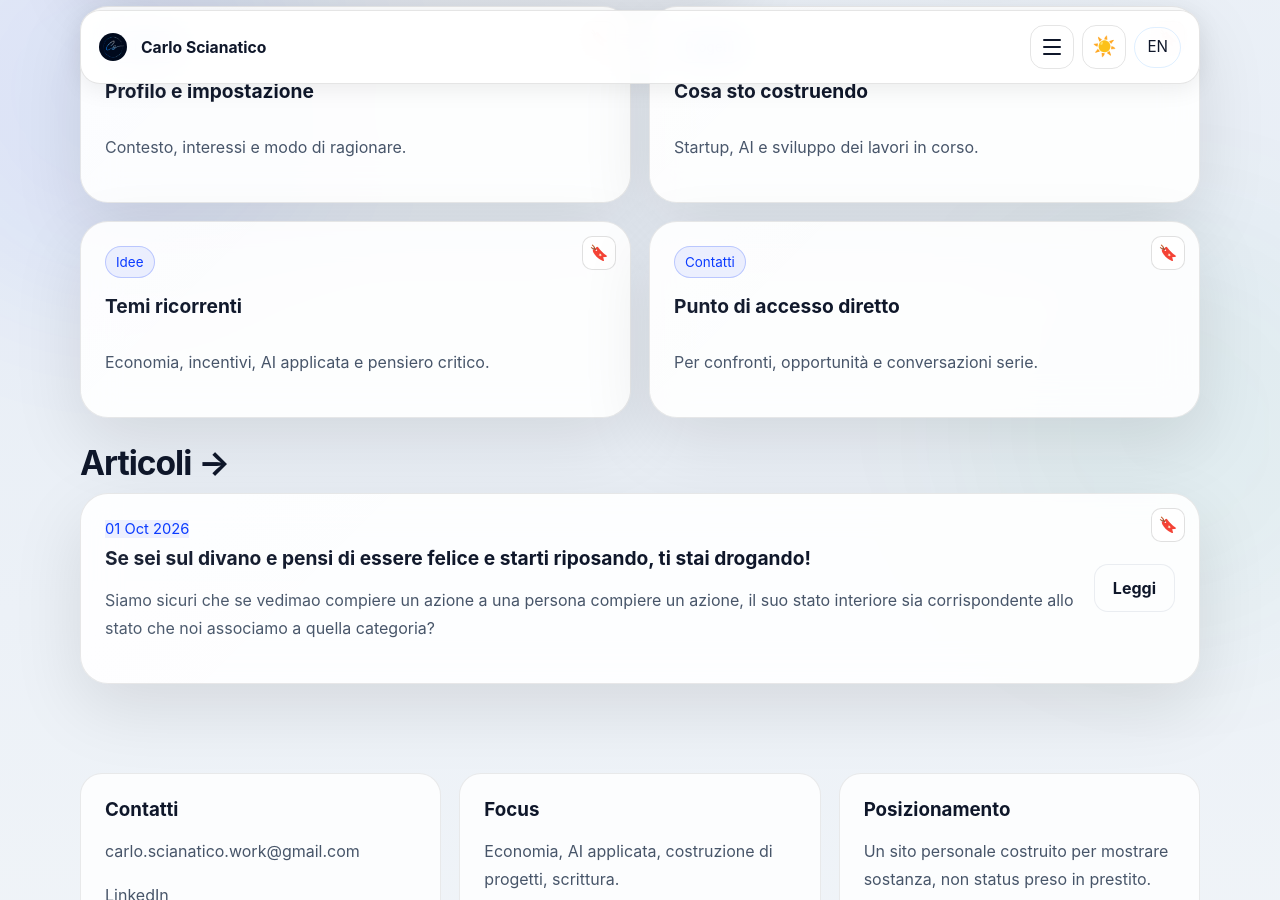
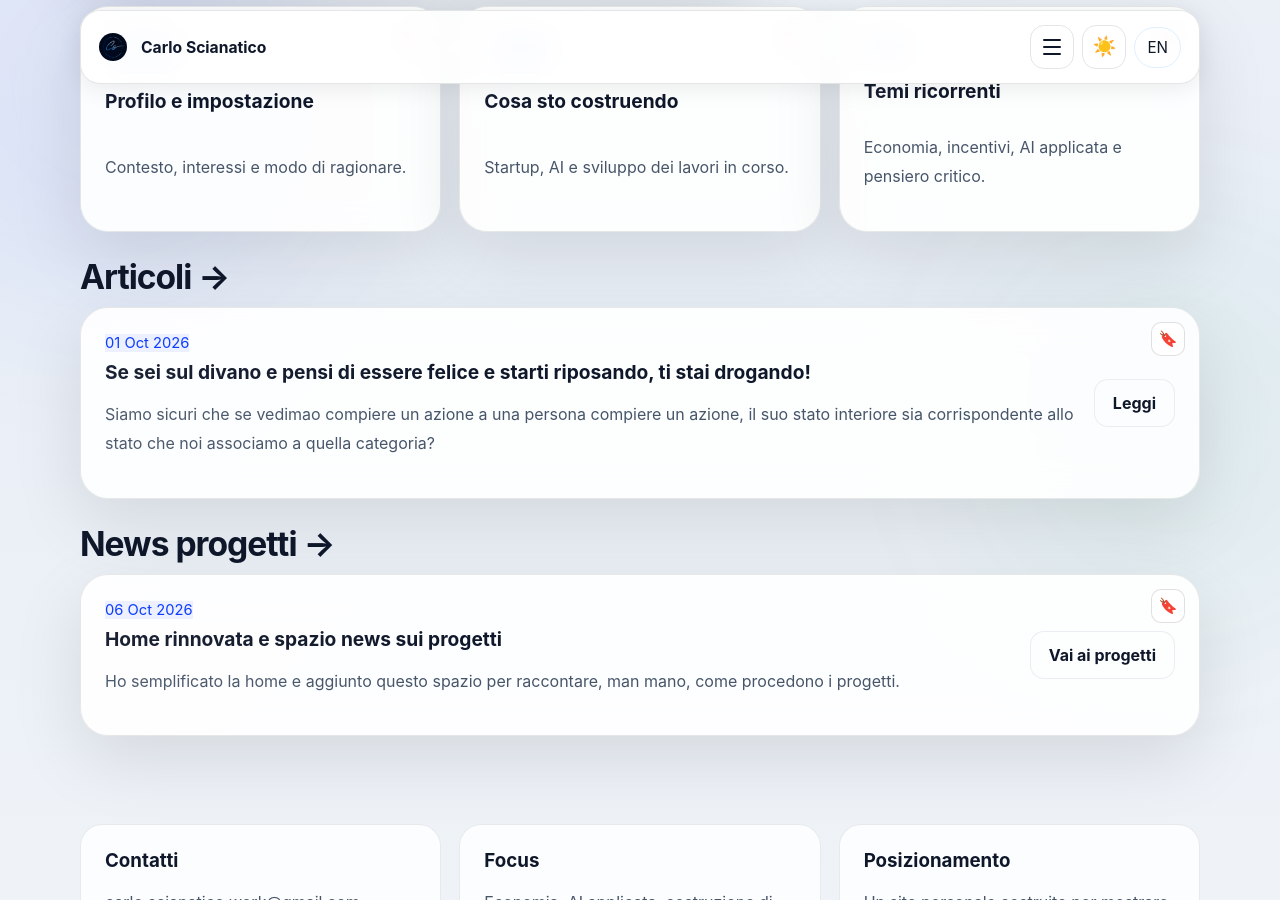
Before and after one commit to carloscianatico/carloscianatico.github.io, a Jekyll site: the page built from index.md, in a window 1280 px wide and 900 px high, scrolled down 532 px. Built offline with Jekyll 4.4.1, drawn with Linux system fonts in a browser that asks for light colours.

Commit message:
Home: tre card in una riga, rimossa card Contatti, aggiunto blocco News progetti
- index.md / en/index.md: rimossa la card Contatti dai quick_links.
- _layouts/home.html: quick links su griglia a 3 colonne; nuovo blocco
  "News progetti" (stesso stile del blocco Articoli) che mostra la voce
  più recente di _data/project_news.yml, in italiano o inglese.
- _data/project_news.yml: nuova fonte dati per le news, con prima voce.

Co-Authored-By: Claude Sonnet 5.5 <noreply@anthropic.com>
Claude-Session: https://claude.ai/code/session_01526hrqLrXhaqMpaHMQrDcV

```diff
--- /dev/null
+++ b/_data/project_news.yml
@@ -0,0 +1,14 @@
+# News sui progetti, mostrata nella home (blocco "News progetti").
+# La home mostra solo la voce con la data più recente.
+#
+# Per aggiungere una novità, copia una voce qui sotto, mettila in cima e cambia
+# data e testi. Compila sia la parte italiana (it) sia quella inglese (en).
+# "url" è facoltativo: se lo togli, il bottone porta alla pagina Progetti.
+
+- date: 2026-10-06
+  it:
+    title: "Home rinnovata e spazio news sui progetti"
+    text: "Ho semplificato la home e aggiunto questo spazio per raccontare, man mano, come procedono i progetti."
+  en:
+    title: "Refreshed home page and project news section"
+    text: "I simplified the home page and added this space to share, as I go, how my projects are progressing."
--- a/_layouts/home.html
+++ b/_layouts/home.html
@@ -35,7 +35,7 @@ layout: default
 <!-- LINK RAPIDI -->
 {% if page.quick_links %}
 <section class="section-block reveal">
-  <div class="card-grid card-grid-2">
+  <div class="card-grid card-grid-3">
     {% for link in page.quick_links %}
       <a class="glass-card link-card" href="{{ link.url | relative_url }}">
         <span class="link-card-label">{{ link.label }}</span>
@@ -76,3 +76,36 @@ layout: default
   </article>
 </section>
 {% endif %}
+
+<!-- ULTIMA NEWS PROGETTI (dati in _data/project_news.yml) -->
+{% assign latest_news = site.data.project_news | sort: 'date' | reverse | first %}
+{% if latest_news %}
+  {% if page.lang == 'en' %}
+    {% assign news_text = latest_news.en %}
+    {% assign projects_url = '/en/projects/' %}
+  {% else %}
+    {% assign news_text = latest_news.it %}
+    {% assign projects_url = '/projects/' %}
+  {% endif %}
+  {% assign news_url = latest_news.url | default: projects_url %}
+
+<section class="section-block reveal">
+  <div class="section-heading">
+    <h2>
+      <a href="{{ projects_url | relative_url }}" class="projects-section-title">
+        {% if page.lang == 'en' %}Project news{% else %}News progetti{% endif %} <span class="projects-arrow">→</span>
+      </a>
+    </h2>
+  </div>
+  <article class="glass-card feature-article">
+    <div>
+      <span class="post-meta">{{ latest_news.date | date: "%d %b %Y" }}</span>
+      <h3><a href="{{ news_url | relative_url }}">{{ news_text.title }}</a></h3>
+      {% if news_text.text %}<p>{{ news_text.text }}</p>{% endif %}
+    </div>
+    <a class="button button-secondary" href="{{ news_url | relative_url }}">
+      {% if page.lang == 'en' %}See projects{% else %}Vai ai progetti{% endif %}
+    </a>
+  </article>
+</section>
+{% endif %}
--- a/index.md
+++ b/index.md
@@ -40,8 +40,4 @@ quick_links:
     title: "Temi ricorrenti"
     text: "Economia, incentivi, AI applicata e pensiero critico."
     url: "/ideas/"
-  - label: Contatti
-    title: "Punto di accesso diretto"
-    text: "Per confronti, opportunità e conversazioni serie."
-    url: "/contact/"
 ---
```
Also changed, not shown: en/index.md (+0 -4 lines).
